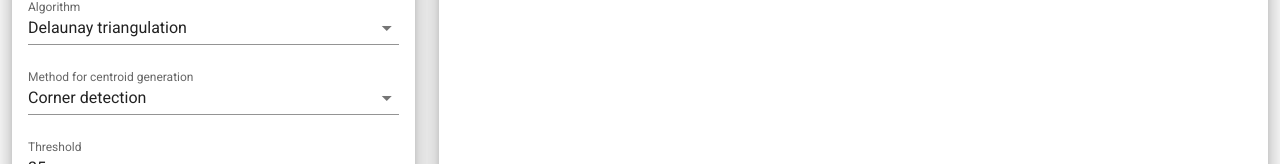
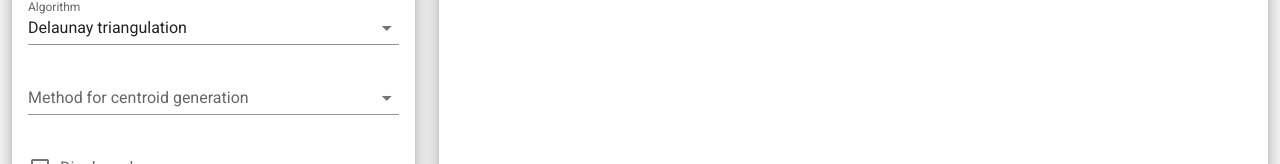
Before and after one commit to nickvdw/image-to-voronoi, a Vue app: page /#/tool in a window 1280 px wide. Shown: the part 198-362 px from the top of the page. Built offline with nearby package versions, Linux system fonts and the light colour scheme; what vue-html2canvas would draw is missing.

Commit message:
Can now only select methods available for certain algo

```diff
--- a/src/components/Menu.vue
+++ b/src/components/Menu.vue
@@ -34,7 +34,11 @@
         <v-select
           color="blue-grey darken-3"
           item-color="blue-grey darken-4"
-          :items="methods"
+          :items="
+            selectedAlgorithm === 'Delaunay triangulation'
+              ? delaunayMethods
+              : naiveMethods
+          "
           v-model="selectedMethod"
           label="Method for centroid generation"
           required
@@ -88,13 +92,16 @@ export default {
     imageRules: [v => (!!v && v !== []) || "An image is required"],
 
     // Available methods for the centroid generation and associated rules
-    methods: ["Corner detection", "Based on greyscale intensities"],
+    delaunayMethods: ["Corner detection", "Based on greyscale intensities"],
+    naiveMethods: ["Based on greyscale intensities"],
     methodRules: [v => !!v || "A method is required"],
-    selectedMethod: "Corner detection",
+    // TODO: Remove initialisation
+    selectedMethod: "",
 
     // Available methods for the algorithms and associated rules
     algorithms: ["Naive", "Delaunay triangulation"],
     algorithmRules: [v => !!v || "An algorithm is required"],
+    // TODO: Remove initialisation
     selectedAlgorithm: "Delaunay triangulation",
 
     // Selected threshold and associated rules
```
